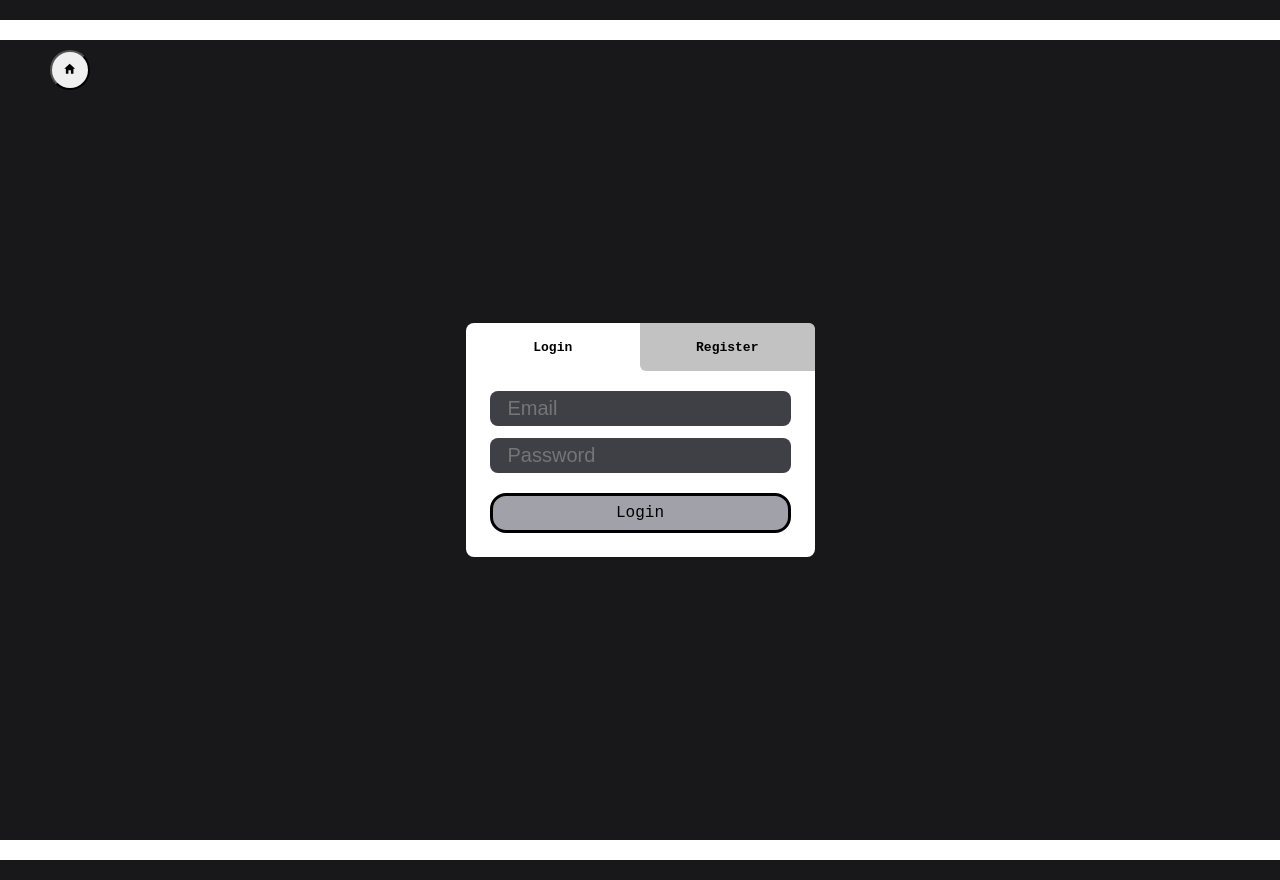
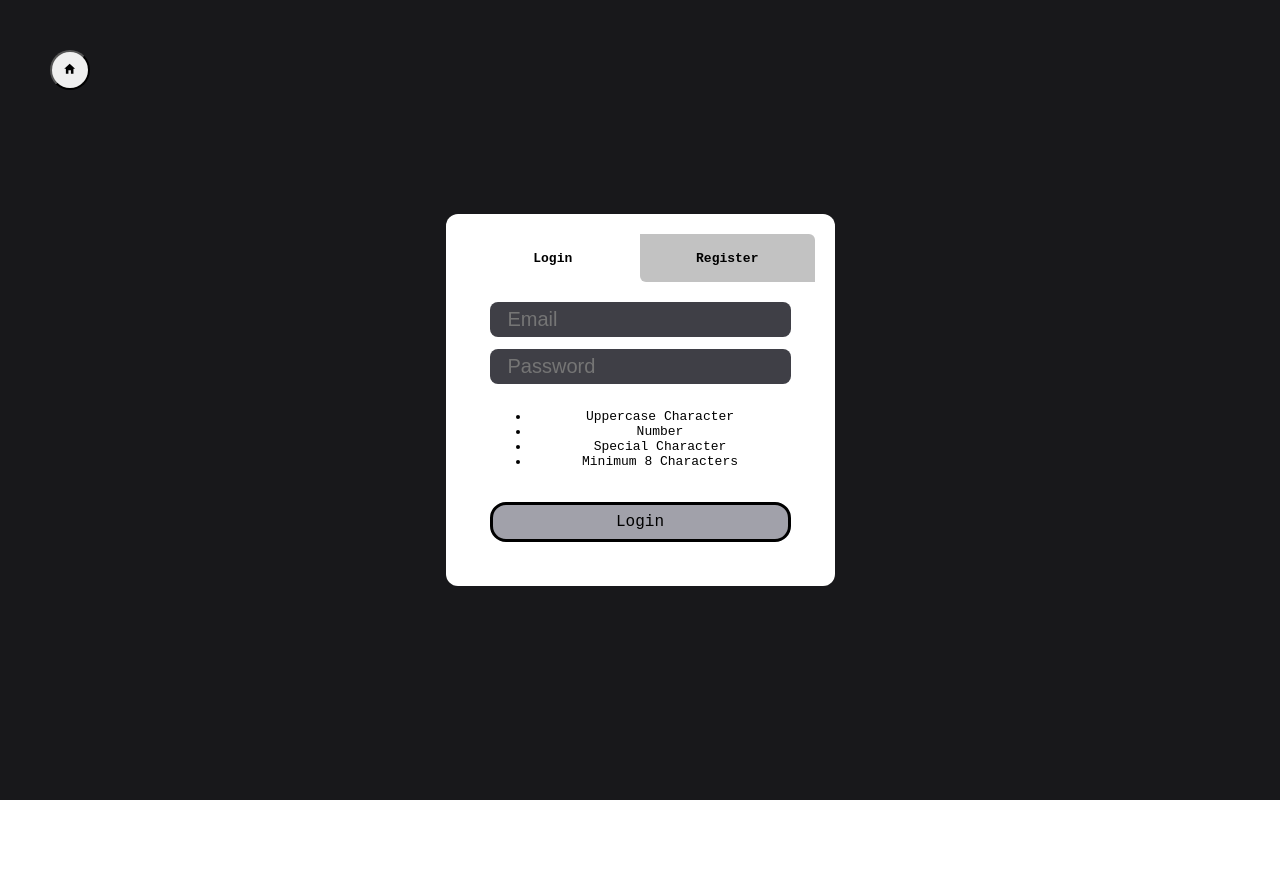
Before and after one commit to ushiradineth/todolist-v2, a Next.js app in the folder client/: page /auth in a window 1280 px wide. After the commit the page ends 800 px from the top, so only its background shows below. Built offline with nearby package versions, Linux system fonts and the light colour scheme; no server answers.

Commit message:
added password validator

```diff
--- a/client/src/pages/auth.tsx
+++ b/client/src/pages/auth.tsx
@@ -4,7 +4,6 @@ import Head from "next/head.js";
 import { z } from "zod";
 import { CREATE_USER } from "@/util/graphql/user/mutation";
 import { useMutation } from "@apollo/client";
-import { Container } from "@/components/styles/Container.styled";
 import Button from "@/components/Button";
 import Input from "@/components/Input";
 import styled from "styled-components";
@@ -23,18 +22,19 @@ const Auth = () => {
 
     useEffect(() => {
       const EmailVState = z.string().email().safeParse(email);
-
       if (emailValidation !== EmailVState.success) {
         setEmailValidation(EmailVState.success);
       }
+      // eslint-disable-next-line react-hooks/exhaustive-deps
+    }, [email]);
 
+    useEffect(() => {
       const PasswordVState = /^(?=.*[a-z])(?=.*[A-Z])(?=.*[0-9])(?=.*[!@#\$%\^&\*])(?=.{8,20})/.test(password);
       if (passwordValidation !== PasswordVState) {
         setPasswordValidation(PasswordVState);
       }
-
       // eslint-disable-next-line react-hooks/exhaustive-deps
-    }, [email, password]);
+    }, [password]);
 
     const onLogin = async () => {
       const login = await signIn("credentials", { email, password, callbackUrl: "/", redirect: false });
@@ -46,6 +46,7 @@ const Auth = () => {
       <StyledForm>
         <Input id="email" placeholder="Email" type="Email" onChange={(e) => setEmail(e.currentTarget.value)} />
         <Input id="password" placeholder="Password" type="Password" minlength={8} maxlength={20} onChange={(e) => setPassword(e.currentTarget.value)} />
+        <PasswordLog password={password} />
         <Button disabled={!emailValidation || !passwordValidation} text={"Login"} onClick={() => onLogin()} />
       </StyledForm>
     );
@@ -72,21 +73,23 @@ const Auth = () => {
       if (nameValidation !== NameVState.success) {
         setNameValidation(NameVState.success);
       }
+      // eslint-disable-next-line react-hooks/exhaustive-deps
+    }, [email, name]);
 
+    useEffect(() => {
       const PasswordVState = /^(?=.*[a-z])(?=.*[A-Z])(?=.*[0-9])(?=.*[!@#\$%\^&\*])(?=.{8,20})/.test(password);
-
       if (passwordValidation !== PasswordVState) {
         setPasswordValidation(PasswordVState);
       }
-
       // eslint-disable-next-line react-hooks/exhaustive-deps
-    }, [email, name, password]);
+    }, [password]);
 
     return (
       <StyledForm>
         <Input type="text" id="name" placeholder="Name" minlength={1} maxlength={100} onChange={(e) => setName(e.currentTarget.value)} />
         <Input type="email" id="email" placeholder="Email" onChange={(e) => setEmail(e.currentTarget.value)} />
         <Input type="password" id="password" placeholder="Password" minlength={8} maxlength={20} onChange={(e) => setPassword(e.currentTarget.value)} />
+        <PasswordLog password={password} />
         <Button disabled={!emailValidation || !nameValidation || !passwordValidation} text={"Register"} onClick={() => createUser({ variables: { email, name, password } })} />
       </StyledForm>
     );
@@ -97,7 +100,6 @@ const Auth = () => {
       <Head>
         <title>{loginMenu ? "Login" : "Register"}</title>
       </Head>
-      <Container>
       <div style={{ backgroundColor: "white", borderRadius: "8px" }}>
         <StyledDiv>
           <StyledLogin login={!loginMenu} id="LoginBtn" onClick={() => setLoginMenu(true)}>
@@ -109,12 +111,37 @@ const Auth = () => {
         </StyledDiv>
         <section style={{ padding: "8px 24px 24px 24px" }}>{loginMenu ? <LoginMenu /> : <RegisterMenu />}</section>
       </div>
-      </Container>
     </>
   );
 };
 
 export default Auth;
+
+const PasswordLog = (props: { password: string }) => {
+  const [passwordLog, setPasswordLog] = useState<string[]>([]);
+  useEffect(() => {
+    var errors: string[] = [];
+    !/^(?=.*[A-Z])/.test(props.password) && errors.push("Uppercase Character");
+    !/^(?=.*[0-9])/.test(props.password) && errors.push("Number");
+    !/^(?=.*[!@#\$%\^&\*])/.test(props.password) && errors.push("Special Character");
+    !/^(?=.{8,20})/.test(props.password) && errors.push("Minimum 8 Characters");
+    setPasswordLog(errors);
+
+    // eslint-disable-next-line react-hooks/exhaustive-deps
+  }, [props.password]);
+
+  return (
+    <>
+      {passwordLog.length > 0 && (
+        <ul>
+          {passwordLog.map((item, index) => (
+            <li key={index}>{item}</li>
+          ))}
+        </ul>
+      )}
+    </>
+  );
+};
 
 const StyledForm = styled.div`
   margin-top: 12px;
```
Lines whose indentation alone changed are shown as unchanged.
